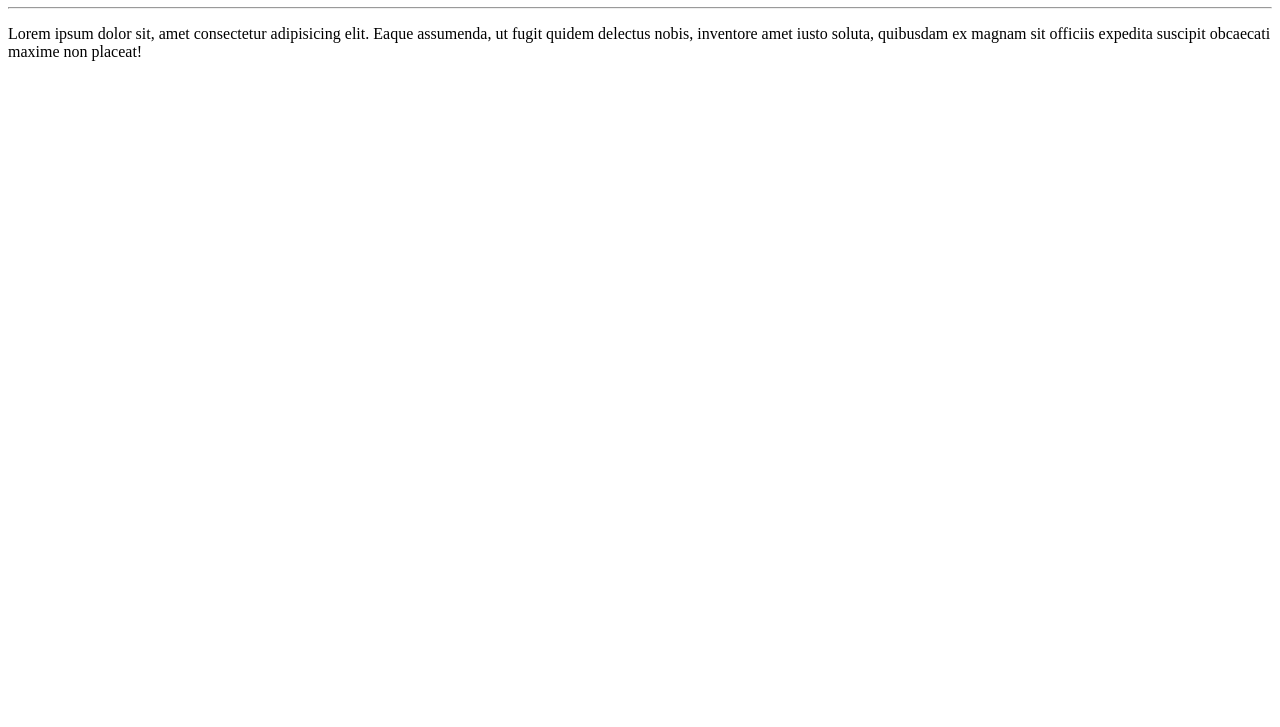
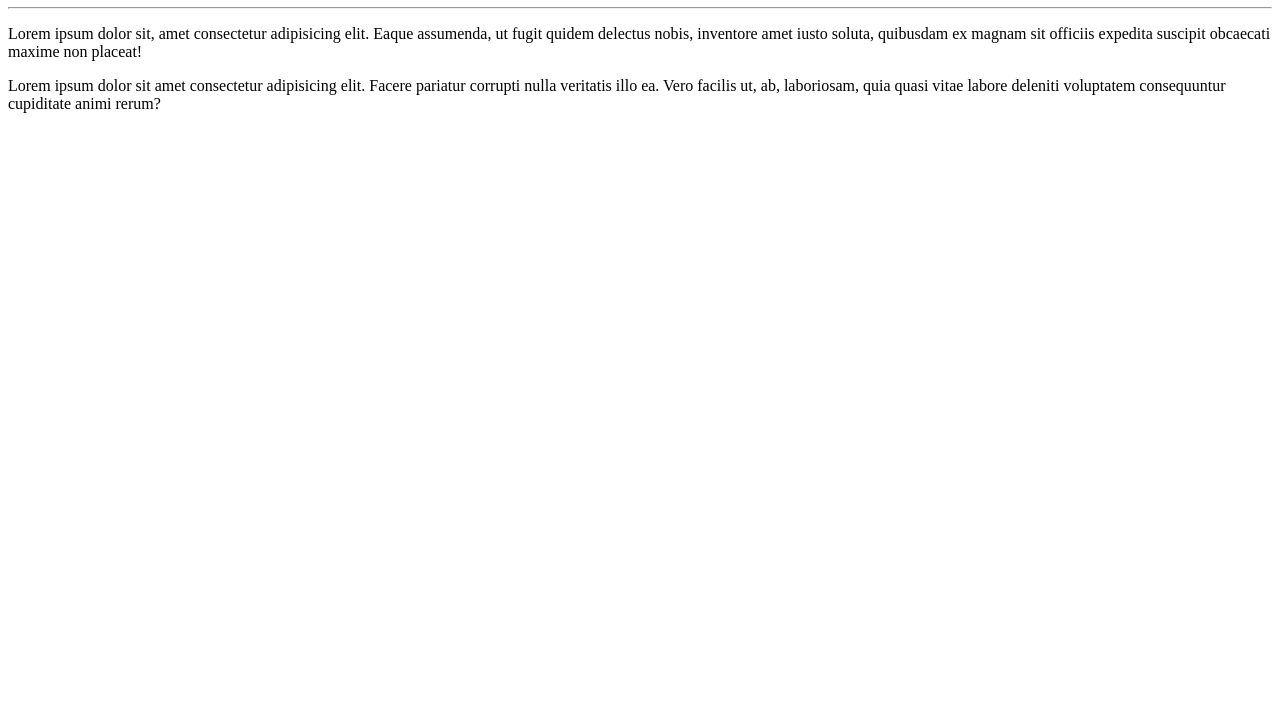
Before and after one commit to DevGuilhermePort/Ola-Mundo, a plain HTML site: page site_exemplo/index.html in a window 1280 px wide. Shown: the part 73-800 px from the top of the page. Drawn offline with Linux system fonts and the light colour scheme.

Commit message:
Adicionei um parágrafo

```diff
--- a/site_exemplo/index.html
+++ b/site_exemplo/index.html
@@ -9,5 +9,6 @@
     <h1>Olá, Mundo!</h1>
     <hr>
     <p>Lorem ipsum dolor sit, amet consectetur adipisicing elit. Eaque assumenda, ut fugit quidem delectus nobis, inventore amet iusto soluta, quibusdam ex magnam sit officiis expedita suscipit obcaecati maxime non placeat!</p>
+    <p>Lorem ipsum dolor sit amet consectetur adipisicing elit. Facere pariatur corrupti nulla veritatis illo ea. Vero facilis ut, ab, laboriosam, quia quasi vitae labore deleniti voluptatem consequuntur cupiditate animi rerum?</p>
 </body>
 </html>
```
